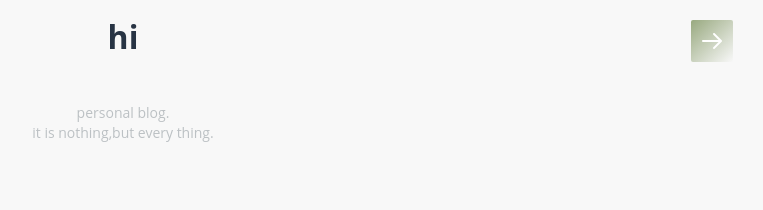
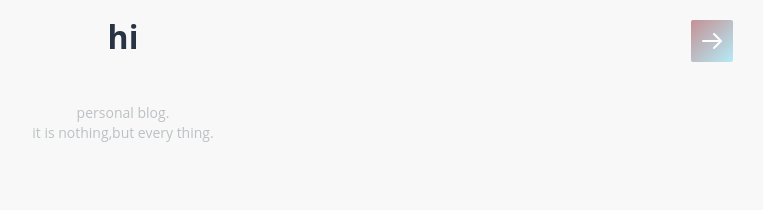
Before and after one commit to linbinhan/linbinhan.github.io, a Jekyll site: the page built from index.html, in a window 1280 px wide. Shown: the top 210 px of the page, without its empty margins (517-1280 px from the left). Built offline with Jekyll 4.4.1, drawn with Linux system fonts in a browser that asks for light colours.

Commit message:
Update main.sass

```diff
--- a/css/main.sass
+++ b/css/main.sass
@@ -17,8 +17,8 @@ $font: 'Open Sans', 'Hiragino Sans GB', sans-serif
 
 // # Sidebar Background Gradient
 
-$gradient-start: #698244
-$gradient-end:   #f8f8f8
+$gradient-start: #cc6565
+$gradient-end:   #b4ebf7
 
 $sidebar-bg: linear-gradient(136deg, $gradient-start, $gradient-end)
 
@@ -48,7 +48,7 @@ $tag-color: rgba(255, 255, 255, .7)
 $tag-hover-color: rgba(255, 255, 255, .85)
 $tag-active-color: $gradient-start
 
-$tag-border-color: #ddd
+$tag-border-color: rgba(255,255,255,0.5)
 
 
 // # Sidebar Right
```
